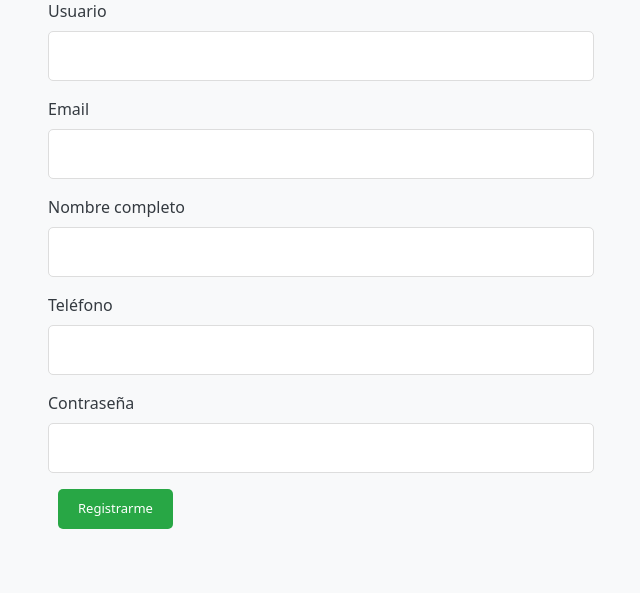
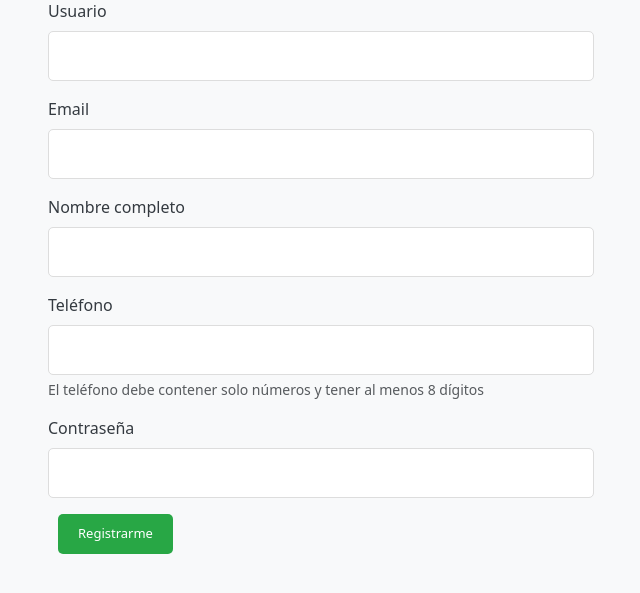
Before and after one commit to Josearb/Aves-Proyect, a Flask app: page /register in a window 1280 px wide. Shown: the part 153-746 px from the top of the page, without its empty margins (319-959 px from the left). Run offline with Flask 3, Linux system fonts and the light colour scheme.

Commit message:
arreglando register

```diff
--- a/app.py
+++ b/app.py
@@ -114,6 +114,13 @@ def login():
 @app.route('/register', methods=['GET', 'POST'])
 def register():
     if request.method == 'POST':
+        phone = request.form['phone'].strip()
+
+        # Validación manual del teléfono
+        if not phone.isdigit() or len(phone) < 8:
+            flash('El teléfono debe contener solo números y tener al menos 8 dígitos', 'danger')
+            return redirect(url_for('register'))
+
         if db.session.execute(select(User).filter(or_(
             User.username == request.form['username'],
             User.email == request.form['email']
@@ -121,30 +128,36 @@ def register():
             flash('Usuario o email ya registrado', 'danger')
             return redirect(url_for('register'))
 
-        user = User(
-            username=request.form['username'],
-            email=request.form['email'],
-            full_name=request.form['full_name'],
-            phone=request.form['phone'],
-            role='user',
-            is_associated=False
-        )
-        user.set_password(request.form['password'])
-        db.session.add(user)
-        db.session.commit()
+        try:
+            user = User(
+                username=request.form['username'],
+                email=request.form['email'],
+                full_name=request.form['full_name'],
+                phone=phone,
+                role='user',
+                is_associated=False
+            )
+            user.set_password(request.form['password'])
+            db.session.add(user)
+            db.session.commit()
 
-        # Notificar SOLO al administrador (no a especialistas)
-        admin = db.session.execute(select(User).filter_by(role='admin')).scalar()
-        if admin:
-            create_notification(
-                user_id=admin.id,
-                title="Nuevo registro de usuario",
-                message=f"El usuario {user.username} ({user.full_name}) se ha registrado en el sistema.",
-                notification_type='system'
-            )
+            # Notificar SOLO al administrador (no a especialistas)
+            admin = db.session.execute(select(User).filter_by(role='admin')).scalar()
+            if admin:
+                create_notification(
+                    user_id=admin.id,
+                    title="Nuevo registro de usuario",
+                    message=f"El nuevo usuario {user.username} ({user.full_name}) se ha registrado en el sistema.",
+                    notification_type='system'
+                )
 
-        flash('Registro exitoso. Inicia sesión', 'success')
-        return redirect(url_for('login'))
+            flash('Registro exitoso. Inicia sesión', 'success')
+            return redirect(url_for('login'))
+        except Exception as e:
+            db.session.rollback()
+            flash(f'Error al registrar: {str(e)}', 'danger')
+            return redirect(url_for('register'))
+
     return render_template('register.html')
 
 @app.route('/logout')
--- a/templates/register.html
+++ b/templates/register.html
@@ -4,7 +4,7 @@
 <div class="row justify-content-center">
     <div class="col-md-6">
         <h2 class="mb-4">Registro de usuario</h2>
-        <form method="POST">
+        <form method="POST" action="{{ url_for('register') }}" id="register-form">
             <div class="mb-3">
                 <label for="username" class="form-label">Usuario</label>
                 <input type="text" class="form-control" id="username" name="username" required>
@@ -19,7 +19,10 @@
             </div>
             <div class="mb-3">
                 <label for="phone" class="form-label">Teléfono</label>
-                <input type="tel" class="form-control" id="phone" name="phone" required>
+                <input type="tel" class="form-control" id="phone" name="phone"
+                       pattern="[0-9]{8,}"
+                       title="Debe contener solo números y tener al menos 8 dígitos" required>
+                <div class="form-text">El teléfono debe contener solo números y tener al menos 8 dígitos</div>
             </div>
             <div class="mb-3">
                 <label for="password" class="form-label">Contraseña</label>
```
Also changed, not shown: instance/aves.db.
